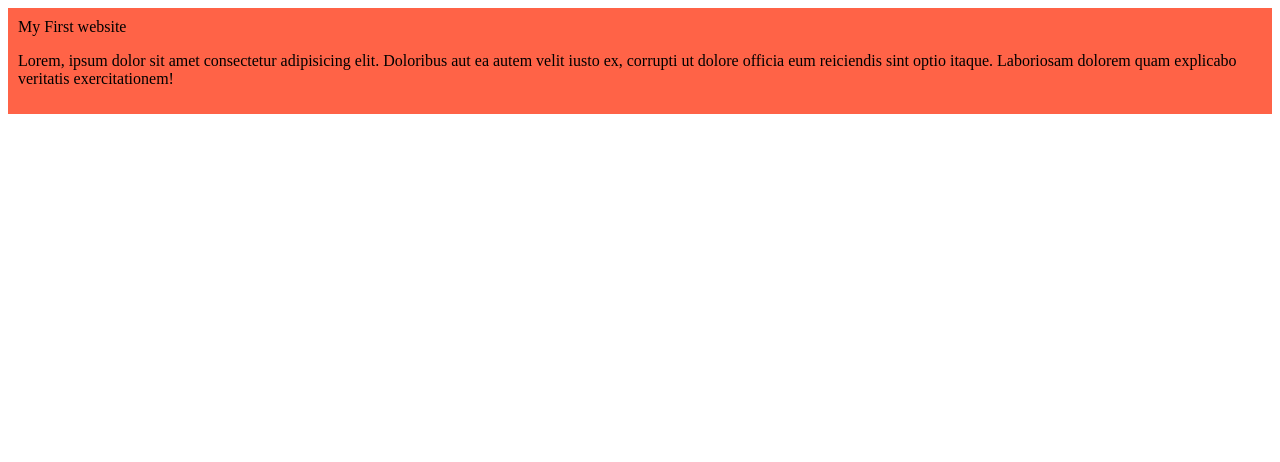
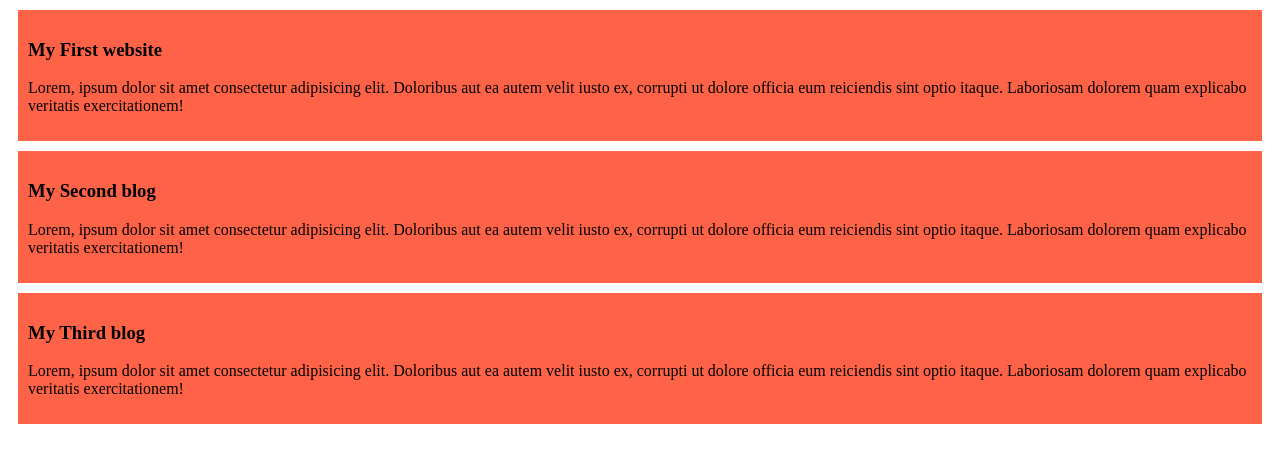
Before and after one commit to nusratjahan07/my-simple-website, a plain HTML site: page index.html in a window 1280 px wide. Drawn offline with Linux system fonts and the light colour scheme.

Commit message:
added the second and third blog

```diff
--- a/index.html
+++ b/index.html
@@ -7,8 +7,17 @@
     <link rel="stylesheet" href="style/blog.css">
 </head>
 <body>
-    <div>My First website
+    <div>
+    <h3>My First website</h3>
     <p>Lorem, ipsum dolor sit amet consectetur adipisicing elit. Doloribus aut ea autem velit iusto ex, corrupti ut dolore officia eum reiciendis sint optio itaque. Laboriosam dolorem quam explicabo veritatis exercitationem!</p>
-</div>
+    </div>
+    <div>
+    <h3>My Second blog</h3>
+    <p>Lorem, ipsum dolor sit amet consectetur adipisicing elit. Doloribus aut ea autem velit iusto ex, corrupti ut dolore officia eum reiciendis sint optio itaque. Laboriosam dolorem quam explicabo veritatis exercitationem!</p>
+    </div>
+    <div>
+    <h3>My Third blog</h3>
+    <p>Lorem, ipsum dolor sit amet consectetur adipisicing elit. Doloribus aut ea autem velit iusto ex, corrupti ut dolore officia eum reiciendis sint optio itaque. Laboriosam dolorem quam explicabo veritatis exercitationem!</p>
+    </div>
 </body>
 </html>
--- a/style/blog.css
+++ b/style/blog.css
@@ -1,4 +1,5 @@
 div{
     background-color: tomato;
     padding: 10px;
+    margin: 10px;
 }
```
